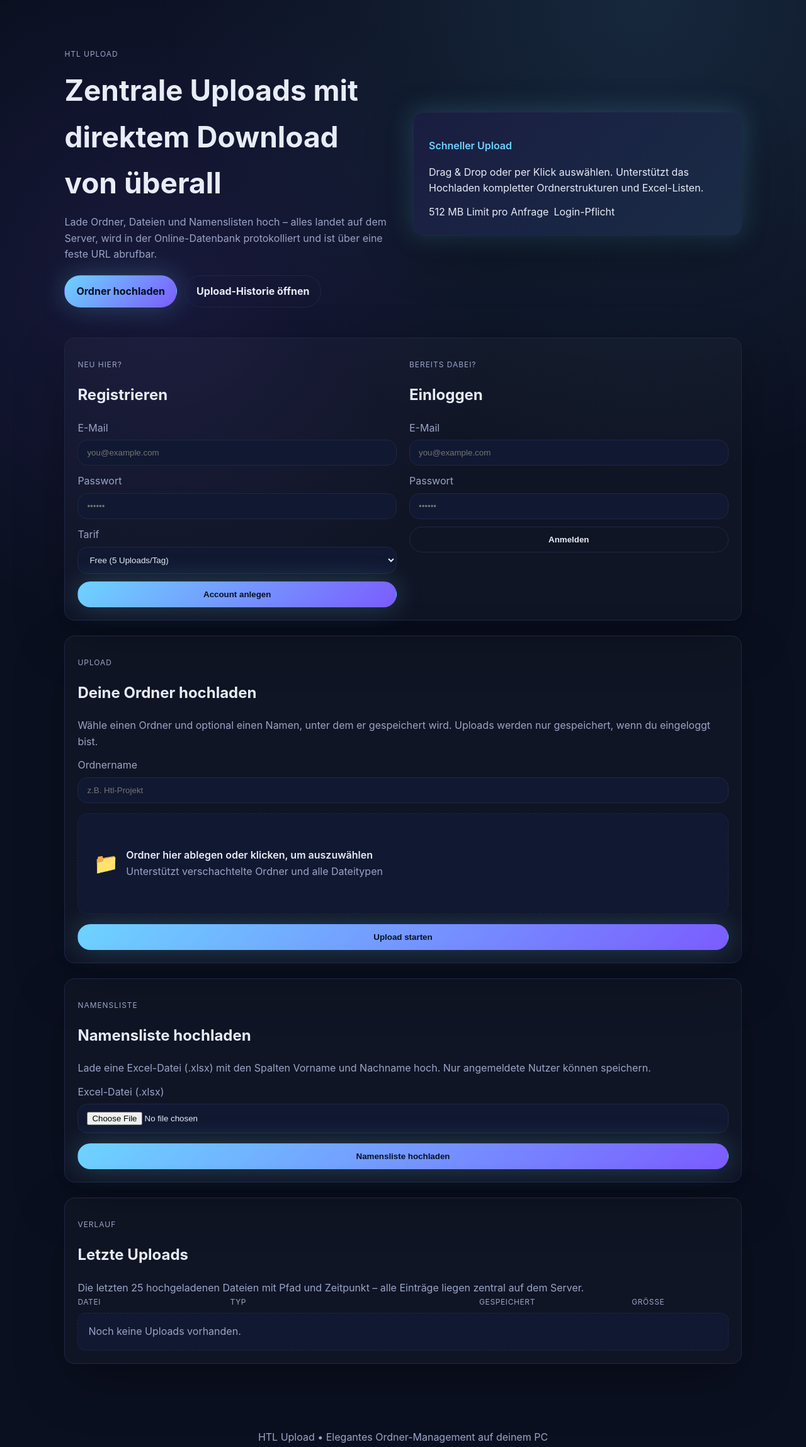
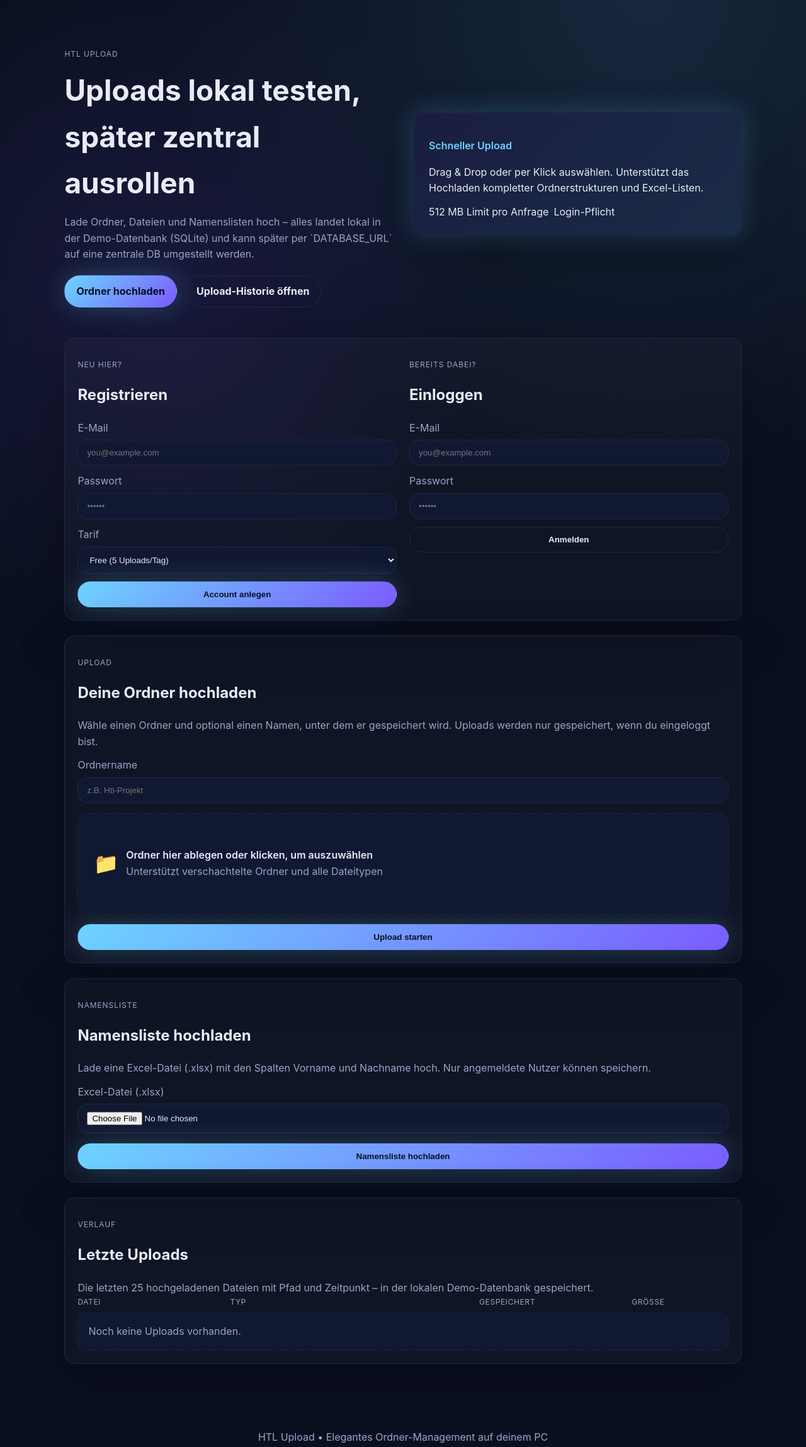
Before and after one commit to puskaricsebastian-lab/fivem, a Flask app: page / in a window 1280 px wide. Shown: the top 2297 px of the page at 63% size. Run offline with Flask 3, Linux system fonts and the light colour scheme; data that the repository does not hold is empty.

Commit message:
Make database optional with local SQLite fallback

```diff
--- a/app.py
+++ b/app.py
@@ -185,7 +185,7 @@ def render_home(*, names=None, success_message=None, error_message=None):
 def index():
     success_message = None
     if request.args.get("success") == "true":
-        success_message = "Upload erfolgreich gespeichert – Einträge sind nun von überall abrufbar."
+        success_message = "Upload erfolgreich gespeichert (aktuell lokale Demo-Datenbank)."
 
     return render_home(success_message=success_message)
 
@@ -335,7 +335,7 @@ def upload_namensliste():
 
     return render_home(
         names=names,
-        success_message="Upload erfolgreich gespeichert – Einträge sind nun von überall abrufbar.",
+        success_message="Upload erfolgreich gespeichert (aktuell lokale Demo-Datenbank).",
     )
 
 
--- a/models.py
+++ b/models.py
@@ -1,5 +1,6 @@
 import os
 from datetime import date, datetime, timedelta
+from pathlib import Path
 from typing import Iterable, List, Optional
 
 from sqlalchemy import (
@@ -14,9 +15,9 @@ from sqlalchemy import (
 )
 from sqlalchemy.orm import Session, declarative_base, relationship, scoped_session, sessionmaker
 
-DATABASE_URL = os.environ.get("DATABASE_URL")
-if not DATABASE_URL:
-    raise RuntimeError("DATABASE_URL ist nicht gesetzt. Bitte Umgebungsvariable konfigurieren (z.B. postgres://...)")
+
+BASE_DIR = Path(__file__).resolve().parent
+DATABASE_URL = os.environ.get("DATABASE_URL") or f"sqlite:///{BASE_DIR / 'database.db'}"
 
 engine = create_engine(DATABASE_URL, future=True)
 SessionLocal = scoped_session(sessionmaker(bind=engine, autoflush=False, autocommit=False))
--- a/templates/admin_uploads.html
+++ b/templates/admin_uploads.html
@@ -10,7 +10,7 @@
     <header class="header">
         <div class="header__content">
             <h1>Upload-Historie</h1>
-            <p class="subtitle">Alle Uploads aus der zentralen Datenbank – sortiert nach Datum (neueste zuerst).</p>
+            <p class="subtitle">Alle Uploads aus der aktuellen Datenbank (Standard: lokale SQLite) – sortiert nach Datum (neueste zuerst).</p>
         </div>
         <div class="header__actions">
             <a class="button button--ghost" href="{{ url_for('index') }}">Zurück zur Hauptseite</a>
--- a/templates/index.html
+++ b/templates/index.html
@@ -10,8 +10,8 @@
     <header class="hero">
         <div class="hero__content">
             <p class="eyebrow">HTL Upload</p>
-            <h1>Zentrale Uploads mit direktem Download von überall</h1>
-            <p class="subtitle">Lade Ordner, Dateien und Namenslisten hoch – alles landet auf dem Server, wird in der Online-Datenbank protokolliert und ist über eine feste URL abrufbar.</p>
+            <h1>Uploads lokal testen, später zentral ausrollen</h1>
+            <p class="subtitle">Lade Ordner, Dateien und Namenslisten hoch – alles landet lokal in der Demo-Datenbank (SQLite) und kann später per `DATABASE_URL` auf eine zentrale DB umgestellt werden.</p>
             <div class="hero__actions">
                 <a class="button" href="#upload">Ordner hochladen</a>
                 <a class="button button--ghost" href="{{ url_for('admin_uploads') }}">Upload-Historie öffnen</a>
@@ -160,7 +160,7 @@
                 <div>
                     <p class="eyebrow">Verlauf</p>
                     <h2>Letzte Uploads</h2>
-                    <p class="subtitle">Die letzten 25 hochgeladenen Dateien mit Pfad und Zeitpunkt – alle Einträge liegen zentral auf dem Server.</p>
+                    <p class="subtitle">Die letzten 25 hochgeladenen Dateien mit Pfad und Zeitpunkt – in der lokalen Demo-Datenbank gespeichert.</p>
                 </div>
             </div>
             <div class="table">
```
Also changed, not shown: README.md.
